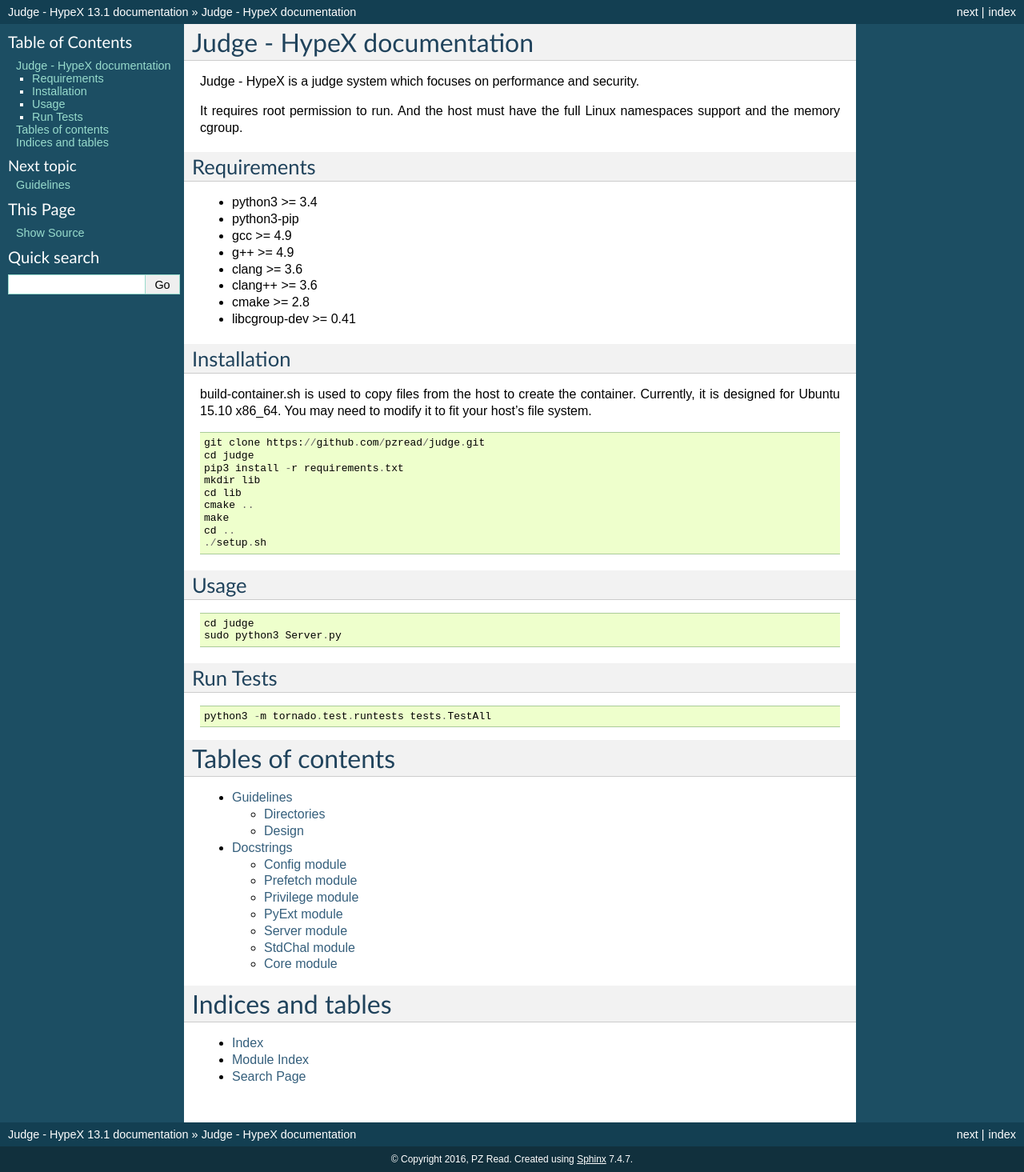
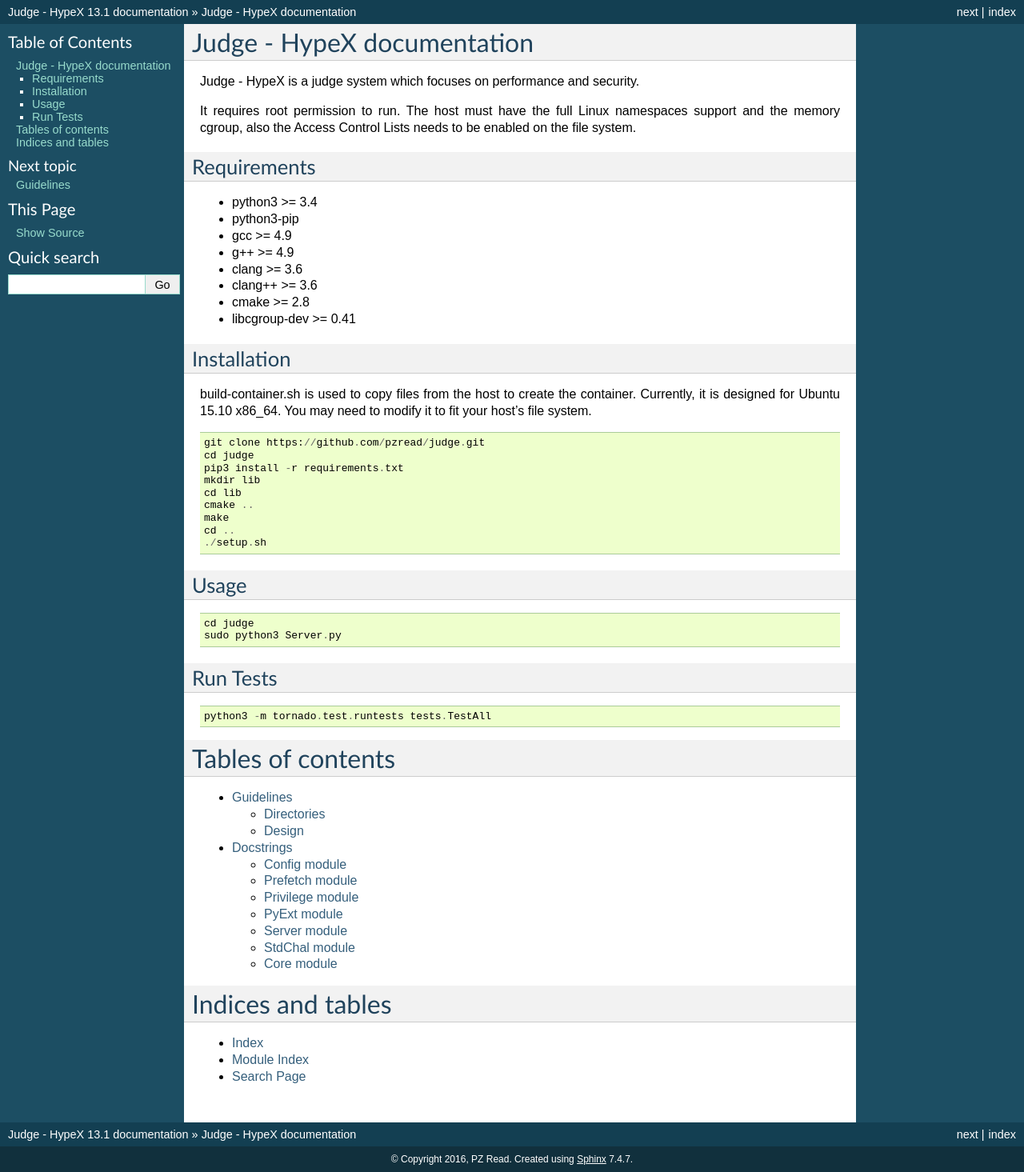
Before and after one commit to pzread/judge, a Sphinx documentation site: the page built from docs/index.rst, in a window 1280 px wide. Shown: the whole page at 80% size. Built offline with Sphinx 7.4.7, drawn with Linux system fonts in a browser that asks for light colours.

Commit message:
Update index.rst

```diff
--- a/docs/index.rst
+++ b/docs/index.rst
@@ -8,7 +8,7 @@
 
 Judge - HypeX is a judge system which focuses on performance and security.
 
-It requires root permission to run. And the host must have the full Linux namespaces support and the memory cgroup.
+It requires root permission to run. The host must have the full Linux namespaces support and the memory cgroup, also the Access Control Lists needs to be enabled on the file system.
 
 
 Requirements
```
